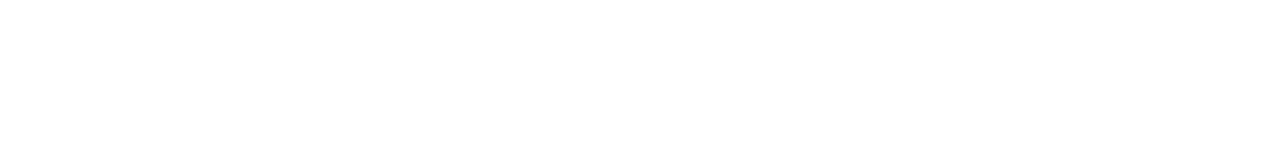
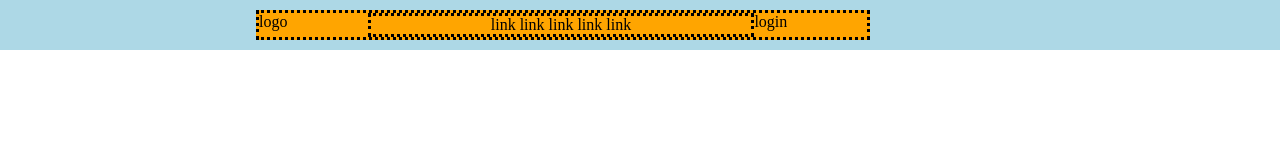
Before and after one commit to pyroYV/htmlcss-struttura-discord, a plain HTML site: page index.html in a window 1280 px wide. Drawn offline with Linux system fonts and the light colour scheme.

Commit message:
top header

```diff
--- a/index.html
+++ b/index.html
@@ -8,6 +8,34 @@
     <link rel="stylesheet" href="style.css">
 </head>
 <body>
+    <header>
+        <div class="container top-header">
+            <div class="logo">logo</div>
+            <nav><ul>
+                <li>
+                    link
+                </li>
+                <li>
+                    link
+                </li>
+                <li>
+                    link
+                </li>
+                <li>
+                    link
+                </li>
+                <li>
+                    link
+                </li>
+            </ul></nav>
+            <div class="login">login</div>
+        </div>
+    </header>
+    <section>
 
+    </section>
+    <section>
+
+    </section>
 </body>
 </html>
--- a/style.css
+++ b/style.css
@@ -0,0 +1,50 @@
+*{
+    box-sizing: border-box;
+    margin: 0;
+    padding: 0;
+    text-size-adjust: 32px  ;
+}
+
+header{
+    background-color: #ADD8E6;
+    padding: 10px 20%;
+}
+
+.container{
+    display: flex;
+}
+
+div{
+    /* border-style: dotted; */
+}
+
+nav{
+    border-style: dotted;
+    flex-grow: 3;
+    text-align: center;
+}
+
+.top-header{
+ background-color: orange;
+ border-style: dotted;
+
+ /* align-items: center; */
+width: 80%;
+}
+
+.logo{
+    align-self: flex-start;
+    flex-grow: 1;
+}
+
+nav li{
+    display: inline-block;
+}
+
+nav ul{
+    list-style: none;
+}
+
+.login{
+    flex-grow: 1;
+}
```
